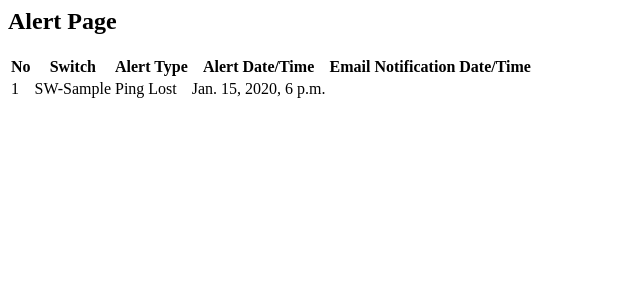
After one commit to nasuhasri/proj1, a Django app: page /alert in a window 1280 px wide. The commit adds this page. Shown: the top 300 px of the page, without its empty margins (0-640 px from the left). Run offline with Django 4.2, Linux system fonts and the light colour scheme; tables that the repository leaves empty hold one stand-in row (values such as "Sample post").

Commit message:
add alert page
- add auto update all status button

```diff
--- /dev/null
+++ b/app1/templates/alert.html
@@ -0,0 +1,19 @@
+<h2>Alert Page</h2>
+
+<table>
+    <tr>
+        <th>No</th>
+        <th>Switch</th>
+        <th>Alert Type</th>
+        <th>Alert Date/Time</th>
+        <th>Email Notification Date/Time</th>
+    </tr>
+    {% for single_switch in switches %}
+        <tr>
+            <td>{{ single_switch.id  }}</td>
+            <td>SW-{{ single_switch.sw  }}</td>
+            <td>Ping Lost</td>
+            <td>{{ single_switch.ts2 }}</td>
+        </tr>
+    {% endfor %}
+</table>
--- a/app1/urls.py
+++ b/app1/urls.py
@@ -4,5 +4,6 @@ from . import views
 urlpatterns = [
     path("", views.index, name="index"),
     path("update-switch-status/", views.update_switch_status, name="update_switch_status"),
+    path("auto-update-status/", views.auto_update_status, name="auto_update_status"),
     path("alert", views.alert_page, name="alert")
 ]
--- a/app1/views.py
+++ b/app1/views.py
@@ -10,7 +10,6 @@ def index(request):
     })
 
 def update_switch_status(request):
-    print (request)
     if request.method == 'POST':
         switch_id = request.POST.get('switch_id')
         status = request.POST.get('status')
@@ -25,5 +24,20 @@ def update_switch_status(request):
     else:
         return JsonResponse({'success': False, 'error': 'Invalid request'})
 
+def auto_update_status(request):
+    switches = Switches.objects.all()
+
+    for switch in switches:
+        if switch.t1 == switch.t2 == switch.t3 == switch.t4 == switch.t5 == 0:
+            status = 0
+        else:
+            status = 1
+
+        switch_obj = Switches.objects.get(id=switch.id)
+        switch_obj.status = status
+        switch_obj.save()
+
 def alert_page(request):
-    return render(request, "alert.html", {"test": "test"})
+    switches = Switches.objects.all()
+
+    return render(request, "alert.html", {"switches": switches})
```
Also changed, not shown: app1/templates/index.html (+18 -0 lines), app1/migrations/0002_alter_switches_ts2.py (added).
